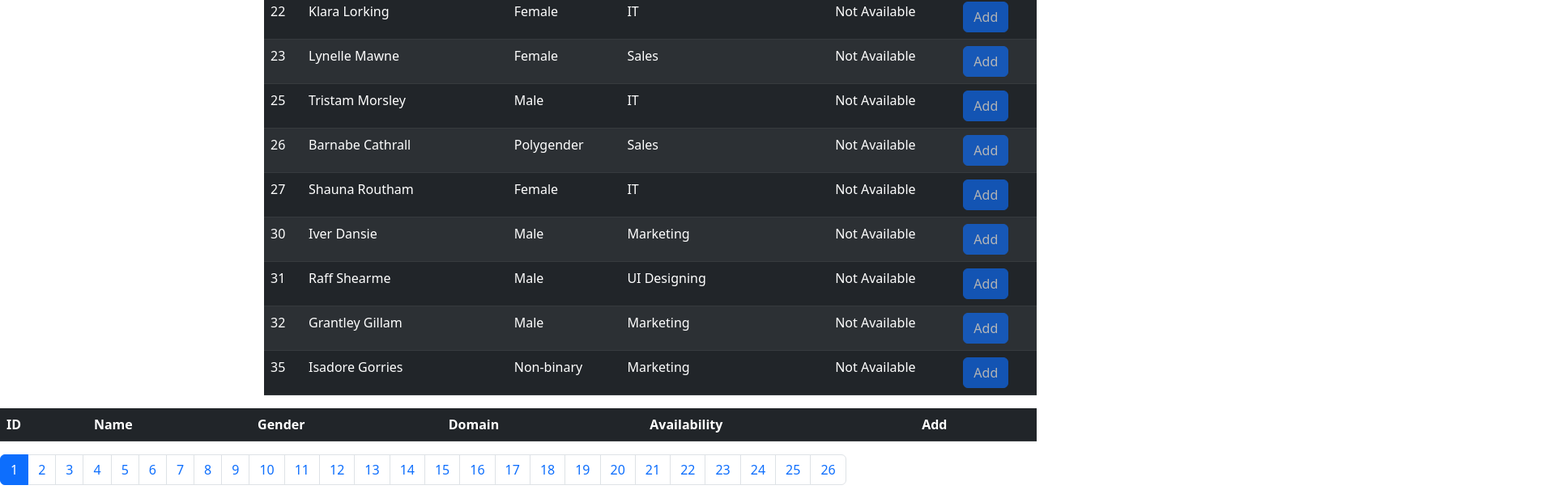
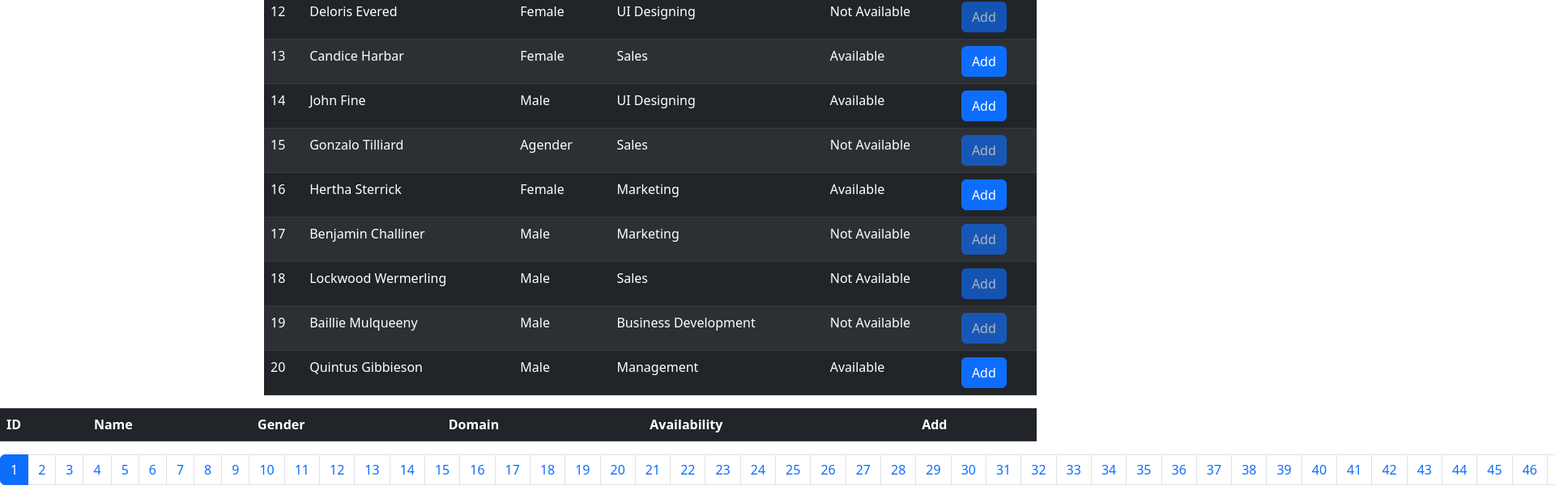
Before and after one commit to Shashankkumar26/Heliverse-Assignment, a React (Create React App) app: page / in a window 1280 px wide. Shown: the part 706-1322 px from the top of the page at 81% size, 1920 px wide, since content can reach past the window. Built offline with nearby package versions, Linux system fonts and the light colour scheme.

Commit message:
deployed website

```diff
--- a/src/components/display.jsx
+++ b/src/components/display.jsx
@@ -1,4 +1,4 @@
-import React, {  useState,useEffect } from "react";
+import React, { useState, useEffect } from "react";
 import peoples from "../constants/heliverse_mock_data.json";
 import Pagination from "./pagination";
 import "bootstrap/dist/css/bootstrap.css";
@@ -7,94 +7,73 @@ import Filter from "./filter";
 import { Button } from "bootstrap";
 
 const Data = () => {
-
-  const [search, setSearch]= useState('');
-  const [domain , setDomain]=useState('');
-  const [all, setAll] =useState(true);
+  const [search, setSearch] = useState("");
+  const [domain, setDomain] = useState("");
+  const [all, setAll] = useState(true);
   const [currentPage, setCurrentPage] = useState(1);
-  const [gender, setGender]=useState('');
-  const [availability,setAvailability] =useState(false);
-  const [team, setTeam] =useState([]);
-  let [people,setPeople]= useState(peoples);
-  const pageSize= 20;
+  const [gender, setGender] = useState("");
+  const [availability, setAvailability] = useState(false);
+  const [team, setTeam] = useState([]);
+  let [people, setPeople] = useState(peoples);
+  let [filteredPeople, setFilteredPeople] = useState(peoples);
+  const pageSize = 20;
   const handleChange = (page) => {
     setCurrentPage(page);
   };
 
-  const handlegender =(gen)=>{
+  const handlegender = (gen) => {
+    let data;
+    if (gen == "Male") data = people.filter((item) => item.gender == "Male");
+    else data = people.filter((item) => item.gender == "Female");
+    setFilteredPeople(data);
+  };
 
-    setGender(gen);
-  }
-
-  const handleDomain=(dom)=>{
-
-    setDomain(dom);
-  }
-  const handleAvailability=(e) =>{
-      setAvailability(!e);
-  }
-  const handleAll =()=>{
-    setAll(!all);
-  }
-   const handleAdd =(e)=>{
-    let temp = team;
-   if(e.available){
-       temp.push(e);
-   }
-    setTeam(temp);
-    let update= people;
-    update[e.id-1].available=false;
+  const handleDomain = (dom) => {
+    const data = people.filter((item) => item.domain == dom);
+    setFilteredPeople(data);
+  };
+  const handleAvailability = (e) => {
+    const data = people.filter((item) => item.available);
+    setFilteredPeople(data);
+  };
+  const handleAll = () => {
+    setFilteredPeople(people);
+  };
+  const handleAdd = (e) => {
+    setTeam((prev) => [...prev, e]);
+    let update = people;
+    update[e.id - 1].available = false;
     setPeople(update);
-    console.log(team);
-
-   }
-
+  };
 
   const startIndex = (currentPage - 1) * pageSize;
   const endIndex = startIndex + pageSize;
 
+  const pageData = filteredPeople.slice(startIndex, endIndex);
 
-
-  if(!all){
-  people = peoples.filter(data=>{
-    return search.toLocaleLowerCase()==='' ? data : data.first_name.toLowerCase().includes(search)
-  }).filter(data=>{
-    return gender==='' ? data : data.gender===gender;
-  }).filter(data=>{
-     return domain===''? data : data.domain===domain
-  }).filter(data=>{
-    return data.available===availability;
- })
-}
-   const pageData=people.slice(startIndex, endIndex);
-   useEffect(()=>{
-
-   },[team,people])
-   useEffect(()=>{
-     setAll(false);
-   },[domain,gender,availability] )
   return (
     <div>
-        <form >
-          <input onChange={(e)=>setSearch(e.target.value)} type="text" placeholder= "Search by Name.." className="form-control ml-4 mr-4 my-2" />
+      <form>
+        <input
+          onChange={(e) => setSearch(e.target.value)}
+          type="text"
+          placeholder="Search by Name.."
+          className="form-control ml-4 mr-4 my-2"
+        />
       </form>
       <div className="conatiner">
         <div className="row">
           <div className="col-3 ">
             <Filter
-            itemSelect =  {handleDomain}
-            genderSelect = {handlegender}
-            availableSelect= {handleAvailability}
-            available ={availability}
-            all ={true}
+              itemSelect={handleDomain}
+              genderSelect={handlegender}
+              availableSelect={handleAvailability}
+              available={availability}
+              all={true}
               allSelect={handleAll}
-
-
-
             />
           </div>
           <div className="col">
-
             <table className="table table-striped table-dark">
               <thead>
                 <tr>
@@ -104,7 +83,6 @@ const Data = () => {
                   <th scope="col">Domain</th>
                   <th scope="col">Availability</th>
                   <th scope="col">Add</th>
-
                 </tr>
               </thead>
 
@@ -118,17 +96,26 @@ const Data = () => {
                     <td>{p.gender}</td>
                     <td>{p.domain}</td>
                     <td>{p.available ? "Available" : "Not Available"}</td>
-              <td onClick={()=>{handleAdd(p)}}>{p.available ? (  <button className="btn btn-primary">Add</button>  ) : (  <button className="btn btn-primary disabled">Add</button>  ) }</td>
+                    <td
+                      onClick={() => {
+                        handleAdd(p);
+                      }}
+                    >
+                      {p.available ? (
+                        <button className="btn btn-primary">Add</button>
+                      ) : (
+                        <button className="btn btn-primary disabled">
+                          Add
+                        </button>
+                      )}
+                    </td>
                   </tr>
                 ))}
               </tbody>
             </table>
-
           </div>
         </div>
       </div>
-
-
       <table className="table table-striped table-dark">
         <thead>
           <tr>
@@ -138,7 +125,6 @@ const Data = () => {
             <th scope="col">Domain</th>
             <th scope="col">Availability</th>
             <th scope="col">Add</th>
-
           </tr>
         </thead>
 
@@ -152,7 +138,17 @@ const Data = () => {
               <td>{p.gender}</td>
               <td>{p.domain}</td>
               <td>{p.available ? "Available" : "Not Available"}</td>
-              <td onClick={()=>{handleAdd(p)}}>{p.available ? (  <button className="btn btn-primary">Add</button>  ) : (  <button className="btn btn-primary disabled">Add</button>  ) }</td>
+              <td
+                onClick={() => {
+                  handleAdd(p);
+                }}
+              >
+                {p.available ? (
+                  <button className="btn btn-primary">Add</button>
+                ) : (
+                  <button className="btn btn-primary disabled">Add</button>
+                )}
+              </td>
             </tr>
           ))}
         </tbody>
@@ -164,7 +160,6 @@ const Data = () => {
         onPageChange={handleChange}
         currentPage={currentPage}
       />
-
     </div>
   );
 };
```
Lines whose indentation alone changed are shown as unchanged.
